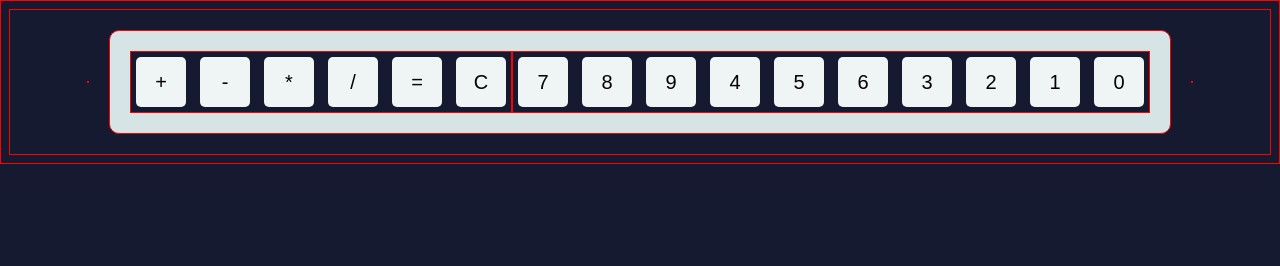
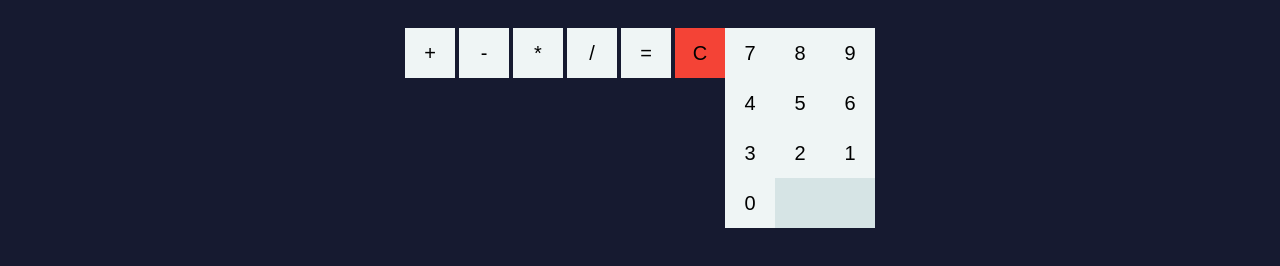
Before and after one commit to kkyouma/calculator, a plain HTML site: page index.html in a window 1280 px wide. Drawn offline with Linux system fonts and the light colour scheme.

Commit message:
update calculator layout

```diff
--- a/style.css
+++ b/style.css
@@ -4,12 +4,12 @@
   --color-fondo: #161A30;
   --color-texto: #D6E4E5;
   --color-teclas: #EFF5F5;
+  --color-warning: #f44336; /* red */
 }
 
 
 * {
   box-sizing: border-box;
-  border: 1px solid red;
   background-color: var(--color-fondo);
 }
 
@@ -21,21 +21,29 @@ body {
 
 .calculator {
   background-color: var(--color-primario);
-  padding: 20px;
   margin: 20px;
   border-radius: 10px;
   display: flex;
 }
 
+.calculator > .numbers {
+  display: flex;
+  flex-wrap: wrap;
+  width: 150px;
+  background-color: var(--color-primario);
+}
+
+#clear {
+  background-color: var(--color-warning);
+}
+
 button {
   background-color: var(--color-teclas);
   border: none;
-  border-radius: 5px;
-  padding: 10px;
-  margin: 5px;
   width: 50px;
   height: 50px;
   font-size: 20px;
+  padding: 0px;
 }
 
 button:hover {
```
